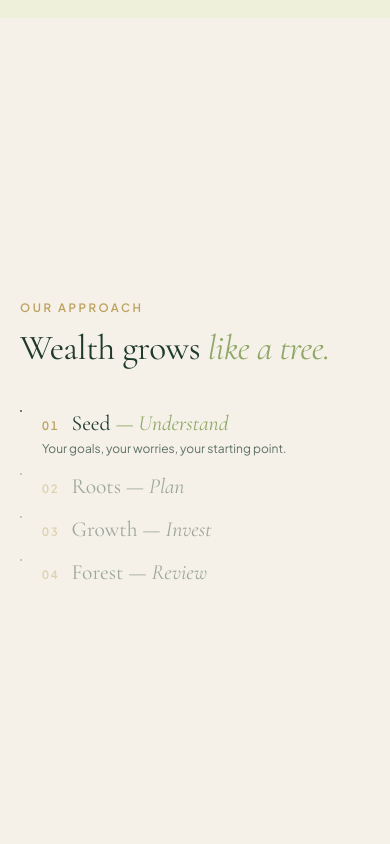
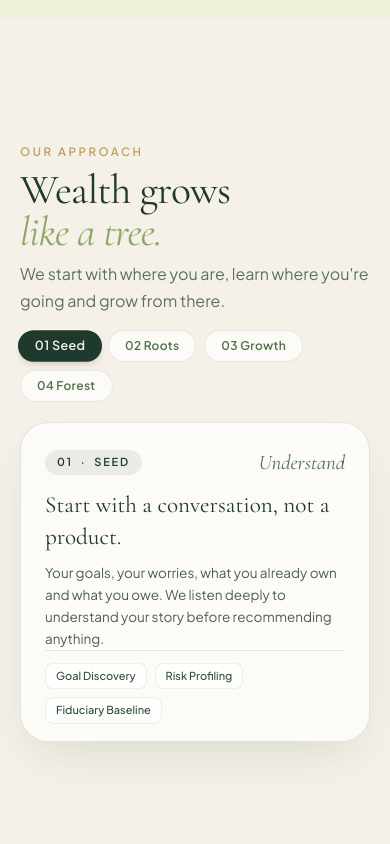
Before and after one commit to Ankit-singh-dot/greenshotwealth, a Next.js app: page / in a window 390 px wide. Shown: the part 8980-9824 px from the top of the page. Built offline with nearby package versions, Linux system fonts and the light colour scheme; a web font is replaced by a local one.

Commit message:
done_thing_while_page_upadted_2  components/ApproachSection.tsx

```diff
--- a/components/ApproachSection.tsx
+++ b/components/ApproachSection.tsx
@@ -4,16 +4,52 @@ import { useEffect, useRef, useState } from "react";
 import { Reveal, RevealLines } from "./motion/primitives";
 import { onScrollFrame, scrollToTarget } from "./motion/scroll";
 
-const STEPS = [
-  { key: "Seed", verb: "Understand", desc: "Your goals, your worries, your starting point." },
-  { key: "Roots", verb: "Plan", desc: "A simple roadmap with protection and discipline built in." },
-  { key: "Growth", verb: "Invest", desc: "The right choices, made patiently and steadily." },
-  { key: "Forest", verb: "Review", desc: "We keep tending it, so it can shelter the next generation." },
+const CARDS = [
+  {
+    step: "01",
+    season: "Seed",
+    verb: "Understand",
+    title: "Start with a conversation, not a product.",
+    desc: "Your goals, your worries, what you already own and what you owe. We listen deeply to understand your story before recommending anything.",
+    tags: ["Goal Discovery", "Risk Profiling", "Fiduciary Baseline"],
+    bg: "#FCFBF7",
+    border: "rgba(31, 58, 44, 0.12)",
+  },
+  {
+    step: "02",
+    season: "Roots",
+    verb: "Plan",
+    title: "A written plan you can actually read.",
+    desc: "We turn your story into a clear asset allocation, with tax optimisation, emergency reserves, and protective coverage built in from day one.",
+    tags: ["Asset Allocation", "Tax Efficiency", "Emergency Reserve"],
+    bg: "#F6F8F0",
+    border: "rgba(82, 112, 78, 0.18)",
+  },
+  {
+    step: "03",
+    season: "Growth",
+    verb: "Invest",
+    title: "Disciplined choices, compounded steadily.",
+    desc: "Putting the plan to work across curated mutual funds, goal-linked SIPs, fixed income, and global IFSC opportunities — chosen for your timeline, not last year's returns.",
+    tags: ["Goal-linked SIPs", "Global IFSC Portfolios", "Patience over Timing"],
+    bg: "#F0F5EC",
+    border: "rgba(68, 112, 85, 0.2)",
+  },
+  {
+    step: "04",
+    season: "Forest",
+    verb: "Review",
+    title: "Continuous tending for generations.",
+    desc: "Markets move and life transitions happen: marriage, children, retirement. We review regularly and rebalance alongside you, so wealth shelters future generations.",
+    tags: ["Quarterly Audits", "Dedicated Family Adviser", "Legacy Transition"],
+    bg: "#EEF3E8",
+    border: "rgba(42, 80, 56, 0.22)",
+  },
 ];
-const N = STEPS.length;
+
+const N = CARDS.length;
 
 // Geometry of /public/footer_logo.png (403 x 369), measured from the asset.
-// Base of the trunk where growth starts, and the centre of the enclosing ring.
 const ROOT_X = 50; // %
 const ROOT_Y = 97; // %
 const RING_X = 49.9; // %
@@ -24,35 +60,24 @@ const range = (p: number, start: number, end: number) => clamp((p - start) / (en
 const easeOut = (t: number) => 1 - Math.pow(1 - t, 3);
 const easeInOut = (t: number) => (t < 0.5 ? 4 * t * t * t : 1 - Math.pow(-2 * t + 2, 3) / 2);
 
-/**
- * "Wealth grows like a tree" — a pinned, scroll-scrubbed section.
- *
- * The section is several screens tall and its content is sticky, so the user
- * scrolls *through* it. Scroll progress is split into four equal chapters and
- * each chapter owns exactly one step of the drawing:
- *   0 Seed   → a gold seed appears at the base
- *   1 Roots  → roots and trunk are uncovered
- *   2 Growth → branches and leaves fill in
- *   3 Forest → the ring closes around the tree
- * The highlighted step in the list is derived from the same number, so the
- * text and the drawing can never drift apart.
- */
 export default function ApproachSection() {
   const sectionRef = useRef<HTMLElement>(null);
+  const cardRefs = useRef<(HTMLDivElement | null)[]>([]);
   const treeRef = useRef<HTMLImageElement>(null);
   const ringRef = useRef<HTMLImageElement>(null);
-  const seedRef = useRef<HTMLSpanElement>(null);
-  const railRefs = useRef<(HTMLSpanElement | null)[]>([]);
   const tickRefs = useRef<(HTMLSpanElement | null)[]>([]);
+  const paintRef = useRef<((s: number) => void) | null>(null);
   const [active, setActive] = useState(0);
 
   useEffect(() => {
     const section = sectionRef.current;
     const tree = treeRef.current;
     const ring = ringRef.current;
-    const seed = seedRef.current;
-    if (!section || !tree || !ring || !seed) return;
+    if (!section || !tree || !ring) return;
 
+    let target = 0;
+    let current = 0;
+    let rafId = 0;
     let lastStep = -1;
 
     const setMask = (el: HTMLElement, value: string) => {
@@ -60,201 +85,298 @@ export default function ApproachSection() {
       el.style.webkitMaskImage = value;
     };
 
-    const paint = (p: number) => {
-      const s = p * N; // 0 → 4, one unit per chapter
+    const paint = (s: number) => {
+      // s ranges from 0.0 to 3.0 (4 stages total: 0 = Seed, 1 = Roots, 2 = Growth, 3 = Forest)
+      const w = tree.clientWidth || 320;
 
-      // Chapter 0 — Seed: a gold point appears, then is absorbed as roots break out.
-      const seedIn = easeOut(range(s, 0.05, 0.6));
-      const seedOut = range(s, 1.0, 1.45);
-      seed.style.opacity = String(seedIn * (1 - seedOut));
-      seed.style.transform = `translate(-50%, -50%) scale(${0.4 + 1.1 * seedIn - 1.1 * seedOut})`;
+      // 1. CARDS STACK TRANSITIONS (cards stacking smoothly over one another)
+      cardRefs.current.forEach((card, i) => {
+        if (!card) return;
+        if (s < i) {
+          // Card is entering from below
+          const t = range(s, i - 0.85, i);
+          const y = (1 - t) * 44;
+          const scale = 0.95 + 0.05 * t;
+          const opacity = t;
+          card.style.transform = `translate3d(0, ${y.toFixed(1)}px, 0) scale(${scale.toFixed(3)})`;
+          card.style.opacity = opacity.toFixed(2);
+          card.style.zIndex = String(20 + i);
+        } else {
+          // Card is active or stacking into the background deck
+          const past = s - i;
+          const t = Math.min(1.0, past);
+          const y = -14 * t;
+          const scale = 1.0 - 0.045 * t;
+          const opacity = Math.max(0.2, 1.0 - 0.35 * t);
+          card.style.transform = `translate3d(0, ${y.toFixed(1)}px, 0) scale(${scale.toFixed(3)})`;
+          card.style.opacity = opacity.toFixed(2);
+          card.style.zIndex = String(20 + i - Math.floor(past * 4));
+        }
+      });
 
-      // Chapters 1–2 — Roots, then Growth: the tree is uncovered outward from the
-      // base of the trunk. Roots/trunk fill the first chapter, crown the second.
-      const roots = easeInOut(range(s, 1.05, 1.85));
-      const crown = easeInOut(range(s, 2.05, 2.85));
-      const w = tree.clientWidth || 1;
-      const radius = w * (0.4 * roots + 0.44 * crown);
-      const feather = Math.max(1, w * 0.08);
+      // 2. SYNCHRONIZED TREE ANIMATION
+      // A) Tree Roots & Canopy Growth
+      const roots = easeInOut(range(s, 0.0, 1.0));
+      const crown = easeInOut(range(s, 1.0, 2.0));
+      const minRadius = w * 0.16; // initial sprout always visible
+      const radius = minRadius + w * (0.35 * roots + 0.52 * crown);
+      const feather = Math.max(2, w * 0.08);
       setMask(
         tree,
-        `radial-gradient(circle at ${ROOT_X}% ${ROOT_Y}%, #000 ${Math.max(0, radius - feather)}px, transparent ${radius}px)`
+        `radial-gradient(circle at ${ROOT_X}% ${ROOT_Y}%, #000 ${Math.max(0, radius - feather).toFixed(1)}px, transparent ${radius.toFixed(1)}px)`
       );
-      tree.style.transform = `scale(${0.96 + 0.04 * crown})`;
+      tree.style.transform = `scale(${(0.96 + 0.04 * crown).toFixed(3)})`;
 
-      // Chapter 3 — Forest: the ring closes over the tree from both sides.
-      const close = easeInOut(range(s, 3.05, 3.85));
-      const deg = close * 180;
+      // B) Golden Protective Ring (Chapter 3: Forest closes from 0° to 360°)
+      const ringClose = easeInOut(range(s, 2.0, 3.0));
+      const deg = ringClose * 180;
       setMask(
         ring,
-        `conic-gradient(from 180deg at ${RING_X}% ${RING_Y}%, #000 0deg ${deg}deg, transparent ${deg}deg ${360 - deg}deg, #000 ${360 - deg}deg)`
+        `conic-gradient(from 180deg at ${RING_X}% ${RING_Y}%, #000 0deg ${deg.toFixed(1)}deg, transparent ${deg.toFixed(1)}deg ${(360 - deg).toFixed(1)}deg, #000 ${(360 - deg).toFixed(1)}deg)`
       );
 
-      // Rail between steps in the list + the four ticks on the card.
-      railRefs.current.forEach((el, i) => {
-        if (el) el.style.transform = `scaleY(${clamp(s - i)})`;
-      });
+      // D) Tree Card 4-Segment Progress Bar
       tickRefs.current.forEach((el, i) => {
-        if (el) el.style.transform = `scaleX(${clamp(s - i)})`;
+        if (el) el.style.transform = `scaleX(${clamp(s - i + 0.15).toFixed(2)})`;
       });
 
-      const step = Math.min(N - 1, Math.floor(s));
+      // Active Stage index
+      const step = clamp(Math.round(s), 0, N - 1);
       if (step !== lastStep) {
         lastStep = step;
         setActive(step);
       }
     };
 
-    return onScrollFrame(({ vh }) => {
+    paintRef.current = (s: number) => {
+      target = s;
+      if (!rafId) rafId = requestAnimationFrame(tick);
+    };
+
+    // Smooth interpolated tick loop (completely prevents jitter or discrete ladder steps)
+    const tick = () => {
+      current += (target - current) * 0.12;
+      if (Math.abs(target - current) < 0.0005) {
+        current = target;
+      }
+      paint(current);
+      if (current !== target) {
+        rafId = requestAnimationFrame(tick);
+      } else {
+        rafId = 0;
+      }
+    };
+
+    // Initial paint
+    paint(0);
+
+    const onScroll = ({ vh }: { vh: number }) => {
       const r = section.getBoundingClientRect();
       const run = Math.max(1, r.height - vh);
-      paint(clamp(-r.top / run));
-    });
+      target = clamp(-r.top / run) * (N - 1);
+      if (!rafId) {
+        rafId = requestAnimationFrame(tick);
+      }
+    };
+
+    const onResize = () => {
+      paint(current);
+    };
+    window.addEventListener("resize", onResize, { passive: true });
+
+    const unbind = onScrollFrame(onScroll);
+
+    return () => {
+      window.removeEventListener("resize", onResize);
+      unbind();
+      cancelAnimationFrame(rafId);
+    };
   }, []);
 
-  /* Click a step → scroll to the point in its chapter where that drawing is complete. */
+  /* Click a stage pill or card → smoothly glide both cards and tree to that stage */
   const goTo = (i: number) => {
+    setActive(i);
+    if (paintRef.current) paintRef.current(i);
     const section = sectionRef.current;
     if (!section) return;
     const top = section.getBoundingClientRect().top + window.scrollY;
     const run = section.offsetHeight - window.innerHeight;
-    scrollToTarget(top + run * ((i + 0.92) / N), 0);
+    scrollToTarget(top + run * (i / (N - 1)), 0);
   };
 
   return (
     <section
+      id="approach"
       ref={sectionRef}
-      className="relative w-full bg-[#F5F1E8] border-b border-[#e8e2d4] h-[400svh]"
+      className="relative w-full bg-[#F5F1E8] border-b border-[#e8e2d4] h-[280svh]"
       aria-label="Our approach: wealth grows like a tree"
     >
-      <div className="sticky top-0 h-[100svh] flex items-center overflow-hidden">
-        <div className="gs-container w-full">
-          <div className="grid grid-cols-1 lg:grid-cols-12 gap-6 sm:gap-10 lg:gap-12 items-center">
-            {/* Left: copy + the four steps */}
-            <div className="lg:col-span-7 order-2 lg:order-1">
-              <div className="hidden lg:block space-y-6">
-                <Reveal variant="fade"><span className="gs-eyebrow text-[#bda15f]">Our approach</span></Reveal>
-                <RevealLines as="h2" className="gs-h1 text-[#1F3A2C]" lines={[<>Wealth grows</>, <em key="b" className="text-[#8fa868]">like a tree.</em>]} />
-                <p className="gs-lead text-[#5d7064] max-w-lg">
+      <div className="sticky top-0 h-[100svh] min-h-[580px] flex flex-col justify-center overflow-hidden">
+        <div className="gs-container w-full py-4 sm:py-6 lg:py-8">
+          {/* Top Section Header: Title on Left, Stage Navigation Pills on Right */}
+          <div className="flex flex-col lg:flex-row lg:items-end lg:justify-between gap-4 lg:gap-8 mb-5 lg:mb-7">
+            <div className="space-y-2 max-w-xl">
+              <Reveal variant="fade">
+                <span className="gs-eyebrow text-[#bda15f]">Our approach</span>
+              </Reveal>
+              <RevealLines
+                as="h2"
+                className="gs-h1 text-[#1F3A2C]"
+                lines={[<>Wealth grows </>, <em key="b" className="text-[#8fa868]">like a tree.</em>]}
+              />
+              <p className="gs-lead text-[#5d7064] text-[14.5px] sm:text-[15.5px] max-w-lg">
                 We start with where you are, learn where you&apos;re going and grow from there.
               </p>
             </div>
 
-              <ol className="lg:pt-10">
-                {STEPS.map((item, idx) => {
-                  const isActive = idx === active;
-                  const reached = idx <= active;
+            {/* Stage Navigation Pills: Cleanly right-aligned with the header on desktop */}
+            <div className="flex flex-wrap items-center gap-2" role="tablist" aria-label="Approach stages">
+              {CARDS.map((c, i) => {
+                const isActive = i === active;
                 return (
-                    <li key={item.key} className={`relative ${idx < N - 1 ? "pb-4 sm:pb-6" : ""}`}>
-                      {/* connector to the next step, filled by scroll */}
-                      {idx < N - 1 && (
-                        <span aria-hidden className="absolute left-[5px] top-[1.35rem] -bottom-[0.55rem] w-px bg-[#1F3A2C]/12 overflow-hidden">
-                          <span
-                            ref={(el) => { railRefs.current[idx] = el; }}
-                            className="absolute inset-0 bg-[#bda15f] origin-top"
-                            style={{ transform: "scaleY(0)" }}
-                          />
-                        </span>
-                      )}
                   <button
+                    key={c.season}
                     type="button"
-                        onClick={() => goTo(idx)}
-                        aria-current={isActive ? "step" : undefined}
-                        className={`group w-full text-left flex items-start gap-5 transition-opacity duration-500 ${
-                          reached ? "opacity-100" : "opacity-40 hover:opacity-70"
+                    role="tab"
+                    aria-selected={isActive}
+                    onClick={() => goTo(i)}
+                    className={`relative px-4 py-1.5 rounded-full text-[12px] font-semibold tracking-wide transition-all duration-300 flex items-center justify-center ${
+                      isActive
+                        ? "bg-[#1F3A2C] text-[#F5F1E8] shadow-md scale-105"
+                        : "bg-white/70 hover:bg-white text-[#52704e] border border-[#1F3A2C]/10"
                     }`}
                   >
-                        <span
-                          aria-hidden
-                          className={`relative mt-[0.6rem] w-[11px] h-[11px] shrink-0 rounded-full border transition-all duration-500 ${
-                            isActive
-                              ? "bg-[#bda15f] border-[#bda15f] shadow-[0_0_0_5px_rgba(189,161,95,0.18)]"
-                              : reached
-                              ? "bg-[#1F3A2C] border-[#1F3A2C]"
-                              : "bg-[#F5F1E8] border-[#1F3A2C]/40"
-                          }`}
-                        />
-                        <span className="block">
-                          <span className="flex items-baseline gap-3">
-                            <span className="gs-index text-[#bda15f]">0{idx + 1}</span>
-                            <span className={`font-cormorant text-[1.35rem] sm:text-[1.6rem] leading-tight transition-colors duration-500 ${isActive ? "text-[#1F3A2C]" : "text-[#1F3A2C]/90"}`}>
-                              {item.key} <em className={isActive ? "text-[#8fa868]" : ""}>— {item.verb}</em>
-                            </span>
-                          </span>
-                          {/* On small screens only the active step shows its line, so it all fits one screen. */}
-                          <span
-                            className={`grid transition-[grid-template-rows,opacity] duration-500 lg:grid-rows-[1fr] lg:opacity-100 ${
-                              isActive ? "grid-rows-[1fr] opacity-100" : "grid-rows-[0fr] opacity-0"
-                            }`}
-                          >
-                            <span className="overflow-hidden">
-                              <span className="block text-xs sm:text-sm text-[#5d7064] font-sans mt-1">{item.desc}</span>
-                            </span>
-                          </span>
-                        </span>
+                    <span>{c.step} {c.season}</span>
                   </button>
-                    </li>
                 );
               })}
-              </ol>
-
-              <p className="hidden lg:block mt-10 gs-index text-[#5d7064]/70">Scroll to grow · or tap a stage</p>
+            </div>
           </div>
 
-            {/* Right: the brand emblem, grown by scroll */}
-            <div className="lg:col-span-5 order-1 lg:order-2 flex flex-col items-center gap-5">
-              <div className="lg:hidden self-start">
-                <span className="gs-eyebrow text-[#bda15f]">Our approach</span>
-                <h2 className="gs-h2 text-[#1F3A2C] mt-3">
-                  Wealth grows <em className="text-[#8fa868]">like a tree.</em>
-                </h2>
+          {/* Main Stage: Twin Console Cards (Side-by-Side on Desktop, Responsive Stack on Mobile) */}
+          <div className="grid grid-cols-1 lg:grid-cols-12 gap-6 lg:gap-8 items-start">
+            {/* Left: The Stacking Narrative Card Deck */}
+            <div className="lg:col-span-7 relative w-full h-[320px] sm:h-[330px] lg:h-[340px]">
+              {CARDS.map((card, i) => (
+                <div
+                  key={card.season}
+                  ref={(el) => {
+                    cardRefs.current[i] = el;
+                  }}
+                  onClick={() => goTo(i)}
+                  className="absolute inset-0 rounded-[28px] sm:rounded-[32px] p-6 sm:p-7 shadow-[0_20px_50px_-15px_rgba(31,58,44,0.14)] border transition-shadow duration-300 cursor-pointer will-change-transform select-none flex flex-col justify-between"
+                  style={{
+                    backgroundColor: card.bg,
+                    borderColor: card.border,
+                    transform: i === 0 ? "none" : "translate3d(0, 44px, 0) scale(0.95)",
+                    opacity: i === 0 ? 1 : 0,
+                    zIndex: 20 + i,
+                  }}
+                >
+                  {/* Card Content Top & Body */}
+                  <div>
+                    {/* Card Top Row */}
+                    <div className="flex items-center justify-between gap-4">
+                      <span className="inline-flex items-center gap-2 px-3 py-1 rounded-full bg-[#1F3A2C]/8 text-[11px] font-semibold tracking-[0.16em] uppercase text-[#1F3A2C]">
+                        <span>{card.step}</span>
+                        <span>·</span>
+                        <span>{card.season}</span>
+                      </span>
+                      <span className="font-cormorant italic text-[1.3rem] text-[#52704e]">
+                        {card.verb}
+                      </span>
                     </div>
 
-              <div className="relative w-56 h-60 sm:w-[24rem] sm:h-[27rem] lg:w-[26rem] lg:h-[30rem] rounded-[28px] sm:rounded-[32px] bg-[#1F3A2C] shadow-sm overflow-hidden">
-                <div className="absolute inset-x-8 top-7 sm:inset-x-12 sm:top-12">
-                  <div className="relative w-full" style={{ aspectRatio: "403 / 369" }}>
+                    {/* Card Headline & Narrative */}
+                    <h3 className="font-cormorant text-[clamp(1.45rem,2.1vw,1.95rem)] font-normal leading-snug text-[#1F3A2C] mt-3">
+                      {card.title}
+                    </h3>
+                    <p className="text-[13.5px] sm:text-[14.5px] text-[#4a5f51] leading-relaxed mt-2 font-sans">
+                      {card.desc}
+                    </p>
+                  </div>
+
+                  {/* Card Highlight Tags */}
+                  <div className="flex flex-wrap gap-2 pt-3 border-t border-[#1F3A2C]/10">
+                    {card.tags.map((tag) => (
+                      <span
+                        key={tag}
+                        className="text-[11px] sm:text-[11.5px] px-2.5 py-1 rounded-lg bg-white/70 border border-[#1F3A2C]/8 text-[#304e3d] font-medium"
+                      >
+                        {tag}
+                      </span>
+                    ))}
+                  </div>
+                </div>
+              ))}
+            </div>
+
+            {/* Right: The Synchronized Tree Emblem Card (Desktop only; cleanly hidden on smaller screens to prevent clipping) */}
+            <div className="hidden lg:flex lg:col-span-5 w-full h-[320px] sm:h-[330px] lg:h-[340px]">
+              <div className="relative w-full h-full rounded-[28px] sm:rounded-[32px] bg-[#1F3A2C] shadow-[0_24px_60px_-15px_rgba(13,31,22,0.42)] border border-[#2b4c3b] overflow-hidden flex flex-col justify-between p-6 relative">
+                {/* Radial ambient background lighting */}
+                <div className="absolute inset-0 bg-[radial-gradient(circle_at_50%_85%,rgba(197,169,99,0.18),transparent_70%)] pointer-events-none" />
+
+                {/* Tree Crest Graphics Container (Precisely matching natural 403x369 asset aspect ratio) */}
+                <div className="relative w-full max-w-[245px] aspect-[403/369] mx-auto my-auto flex items-center justify-center">
+                  {/* Watermark silhouette — tree is always architecturally visible */}
+                  {/* eslint-disable-next-line @next/next/no-img-element */}
+                  <img
+                    src="/logo_tree.png"
+                    alt=""
+                    aria-hidden
+                    className="absolute inset-0 w-full h-full select-none opacity-20 filter contrast-125 pointer-events-none object-contain"
+                    draggable={false}
+                  />
+                  {/* eslint-disable-next-line @next/next/no-img-element */}
+                  <img
+                    src="/logo_ring.png"
+                    alt=""
+                    aria-hidden
+                    className="absolute inset-0 w-full h-full select-none opacity-15 pointer-events-none object-contain"
+                    draggable={false}
+                  />
+
+                  {/* Active dynamic ring layer */}
                   {/* eslint-disable-next-line @next/next/no-img-element */}
                   <img
                     ref={ringRef}
                     src="/logo_ring.png"
                     alt=""
                     aria-hidden
-                      className="absolute inset-0 w-full h-full select-none"
-                      style={{ maskImage: "linear-gradient(transparent, transparent)", WebkitMaskImage: "linear-gradient(transparent, transparent)" }}
+                    className="absolute inset-0 w-full h-full select-none object-contain"
                     draggable={false}
                   />
+
+                  {/* Active dynamic tree layer */}
                   {/* eslint-disable-next-line @next/next/no-img-element */}
                   <img
                     ref={treeRef}
                     src="/logo_tree.png"
                     alt="Green Shoots Wealth tree emblem"
-                      className="absolute inset-0 w-full h-full select-none will-change-transform"
-                      style={{ transformOrigin: `${ROOT_X}% ${ROOT_Y}%`, maskImage: "linear-gradient(transparent, transparent)", WebkitMaskImage: "linear-gradient(transparent, transparent)" }}
+                    className="absolute inset-0 w-full h-full select-none will-change-transform object-contain"
+                    style={{ transformOrigin: `${ROOT_X}% ${ROOT_Y}%` }}
                     draggable={false}
                   />
-                    <span
-                      ref={seedRef}
-                      aria-hidden
-                      className="absolute w-2.5 h-2.5 rounded-full bg-[#d8bd78] shadow-[0_0_18px_4px_rgba(216,189,120,0.55)]"
-                      style={{ left: `${ROOT_X}%`, top: `${ROOT_Y}%`, opacity: 0 }}
-                    />
-                  </div>
                 </div>
 
-                {/* Stage caption + four ticks, filled by the same scroll value */}
-                <div className="absolute inset-x-0 bottom-4 sm:bottom-6 flex flex-col items-center gap-3">
-                  <div className="flex items-center gap-3 text-[10px] sm:text-[11px] font-semibold tracking-[0.2em] uppercase">
+                {/* Bottom Stage Progress & Active Indicator */}
+                <div className="relative z-10 pt-2 flex flex-col items-center gap-2">
+                  <div className="flex items-center gap-2.5 text-[11px] font-semibold tracking-[0.2em] uppercase">
                     <span className="text-[#bda15f] tabular-nums">0{active + 1}</span>
-                    <span className="w-6 h-px bg-[#bda15f]/50" />
-                    <span key={active} className="text-white/85 stage-in">
-                      {STEPS[active].key} · {STEPS[active].verb}
+                    <span className="w-4 h-px bg-[#bda15f]/50" />
+                    <span key={active} className="text-[#F5F1E8] font-medium tracking-[0.16em]">
+                      {CARDS[active].season} · {CARDS[active].verb}
                     </span>
                   </div>
-                  <div className="flex gap-1.5" aria-hidden>
-                    {STEPS.map((s, i) => (
-                      <span key={s.key} className="relative w-7 sm:w-9 h-[2px] rounded-full bg-white/15 overflow-hidden">
+                  {/* 4-segment progress bar */}
+                  <div className="flex gap-1.5 w-full max-w-[190px]" aria-hidden>
+                    {CARDS.map((s, i) => (
+                      <span key={s.season} className="relative flex-1 h-[2.5px] rounded-full bg-white/15 overflow-hidden">
                         <span
-                          ref={(el) => { tickRefs.current[i] = el; }}
+                          ref={(el) => {
+                            tickRefs.current[i] = el;
+                          }}
                           className="absolute inset-0 bg-[#bda15f] origin-left"
                           style={{ transform: "scaleX(0)" }}
                         />
```
Lines whose indentation alone changed are shown as unchanged.
